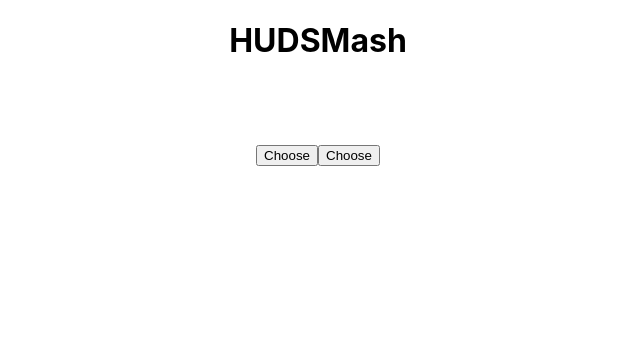
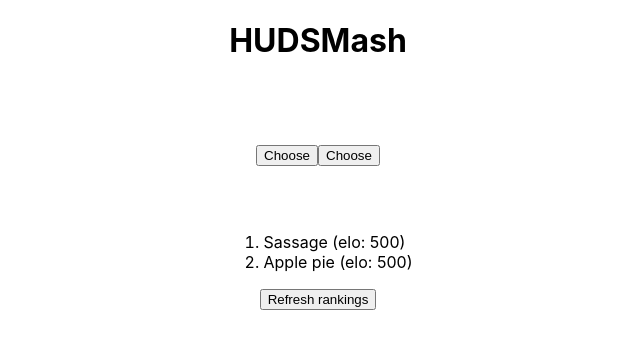
Before and after one commit to nehc9050/HUDSMash, a React (Create React App) app in the folder hudsmash/: page / in a window 1280 px wide. Shown: the top 348 px of the page, without its empty margins (322-962 px from the left). Built offline with nearby package versions, Linux system fonts and the light colour scheme; no server answers.

Commit message:
add leaderboard

```diff
--- a/hudsmash/src/App.tsx
+++ b/hudsmash/src/App.tsx
@@ -1,7 +1,7 @@
 import React from 'react';
 import './App.css';
 import { ComparisonBox } from './components/ComparisonBox';
-// import { LeaderBoard } from './components/LeaderBoard';
+import { LeaderBoard } from './components/LeaderBoard';
 
 // TODO: Move the request into the component
 function App() {
@@ -9,6 +9,7 @@ function App() {
     <div className="App">
       <h1>HUDSMash</h1>
       <ComparisonBox/>
+      <LeaderBoard/>
     </div>
   );
 }
--- a/hudsmash/src/components/LeaderBoard.tsx
+++ b/hudsmash/src/components/LeaderBoard.tsx
@@ -10,6 +10,13 @@ interface IState {
 
 const leaderBoardStyle = css`
   .rankings {
+    display: flex;
+    align-items: center;
+  }
+  #ranklist {
+    margin-left: auto;
+    margin-right: auto;
+    text-align: left;
   }
 `;
 
@@ -17,7 +24,7 @@ export class LeaderBoard extends React.Component<{}, IState> {
   async getRankings():Promise<any> {
     await(fetch("http://localhost:5000/getRankings")).then(res => res.json())
     .then(data => {
-      this.setState({rankings: data});
+      this.setState({rankings: data.foods});
     });
   }
 
@@ -38,13 +45,20 @@ export class LeaderBoard extends React.Component<{}, IState> {
   render() {
     return (
       <div css={leaderBoardStyle}>
-        <ol>
-        {this.state.rankings.map((food: foodObject) => {
-          return (
-            <li> {food.name} (elo: {food.elo}) </li>
-          );
-        })}
-        </ol>
+        <div className='rankings'>
+          <ol id='ranklist'>
+          {this.state.rankings.map((food: foodObject) => {
+            return (
+              <li key={food.name}> {food.name} (elo: {Math.round(food.elo)}) </li>
+            );
+          })}
+          </ol>
+        </div>
+        <button
+          onClick={(event: any) => {this.getRankings()}}
+        >
+          Refresh rankings
+        </button>
       </div>
     );
   }
```
Also changed, not shown: 2 other files (tests, documents, lock files or other folders).
